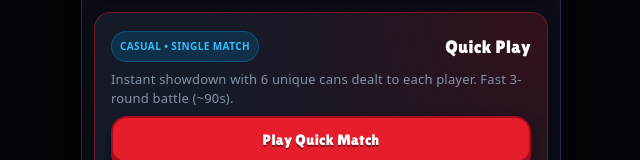
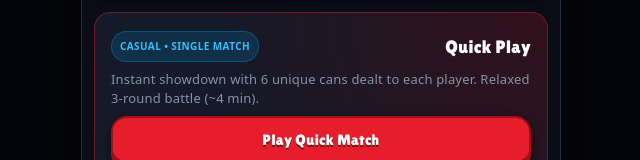
Before and after one commit to debo002/v-cola-collect-clash, a React (Vite) app: page / in a window 1280 px wide. Shown: the part 500-660 px from the top of the page, without its empty margins (319-959 px from the left). Built offline with nearby package versions, Linux system fonts and the light colour scheme.

Commit message:
feat: relaxed 60s turn timer (domino-style think time)

```diff
--- a/src/game/match.ts
+++ b/src/game/match.ts
@@ -15,7 +15,8 @@ export const MIN_PLACE = 1;
 export const MAX_PLACE = 2;
 // Approved override (2026-09-27): spec §5 says a 12s flat timer; Abdullah
 // raised it to 20s after playtesting — too fast to read the board on a phone.
-export const TIMER_SECONDS = 20;
+// Relaxed override (2026-09-30): domino-style think time — 60s flat per turn.
+export const TIMER_SECONDS = 60;
 
 export type Player = 'A' | 'B';
 export type ZoneId = string;
@@ -235,7 +236,7 @@ export function revealRound(state: MatchState): MatchState {
 }
 
 /**
- * Timeout (12s flat): auto-place one random unused card into a random zone,
+ * Timeout (60s flat): auto-place one random unused card into a random zone,
  * then lock in. With nothing left unused, just locks in.
  */
 export function autoPlaceForTimeout(
--- a/src/i18n.tsx
+++ b/src/i18n.tsx
@@ -112,7 +112,7 @@ export const TRANSLATIONS: Record<Language, Translations> = {
     quickPlayTitle: 'Quick Play',
     quickPlayBadge: 'Casual • Single Match',
     quickPlayDesc:
-      'Instant showdown with 6 unique cans dealt to each player. Fast 3-round battle (~90s).',
+      'Instant showdown with 6 unique cans dealt to each player. Relaxed 3-round battle (~4 min).',
     quickPlayBtn: 'Play Quick Match',
     rankedNote:
       'Ranked is reserved for two-phone/online mode. Use Quick Play for 1-device pass-and-play.',
@@ -203,8 +203,7 @@ export const TRANSLATIONS: Record<Language, Translations> = {
     // Modes
     quickPlayTitle: 'مباراة سريعة',
     quickPlayBadge: 'لعب محلي • مباراة واحدة',
-    quickPlayDesc:
-      'مواجهة فورية بـ 6 كروت عشوائية لكل لاعب. 3 جولات مليئة بالإثارة والسرعة (~90 ثانية).',
+    quickPlayDesc: 'مواجهة بـ 6 كروت عشوائية لكل لاعب. 3 جولات على مهل (~4 دقائق).',
     quickPlayBtn: 'العب الآن',
     rankedNote:
       'المباريات المصنفة تتطلب اللعب عبر هاتفين. استخدم المباراة السريعة للعب على نفس الجهاز.',
--- a/src/screens/QuickPlay.tsx
+++ b/src/screens/QuickPlay.tsx
@@ -70,12 +70,12 @@ function ZoneIcon({ zoneId, size = 18 }: { zoneId: string; size?: number }) {
   return <EnergyIcon size={size} />;
 }
 
-/** Circular timer ring that drains as seconds run out. Red under 5s. */
+/** Circular timer ring that drains as seconds run out. Red under 10s. */
 function TimerRing({ seconds, total }: { seconds: number; total: number }) {
   const r = 11;
   const c = 2 * Math.PI * r;
   const frac = Math.max(0, Math.min(1, seconds / total));
-  const urgent = seconds <= 5;
+  const urgent = seconds <= 10;
   return (
     <span
       className={`timer-ring${urgent ? ' urgent' : ''}`}
```
Also changed, not shown: 1 other file (tests, documents, lock files or other folders).
